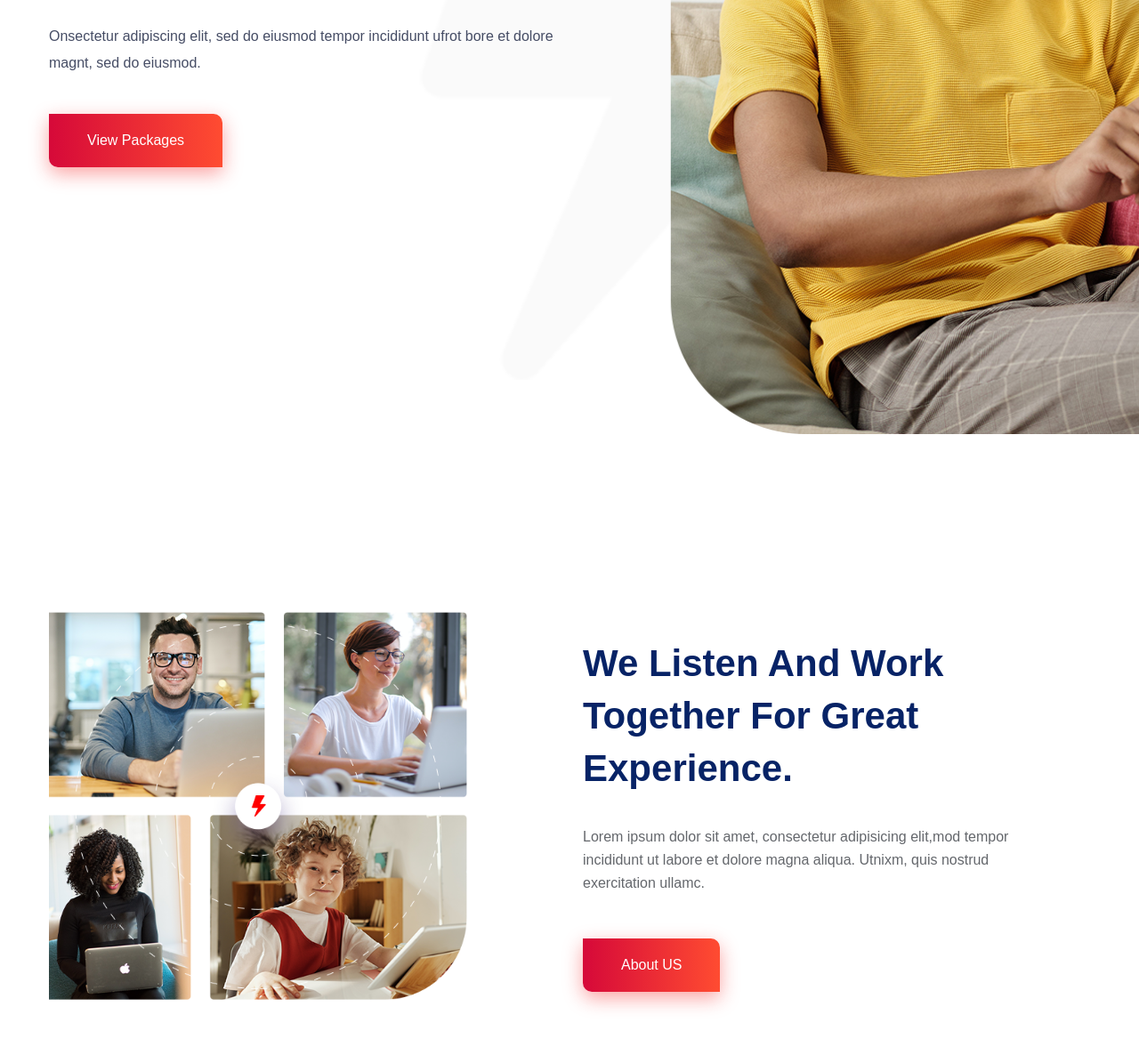
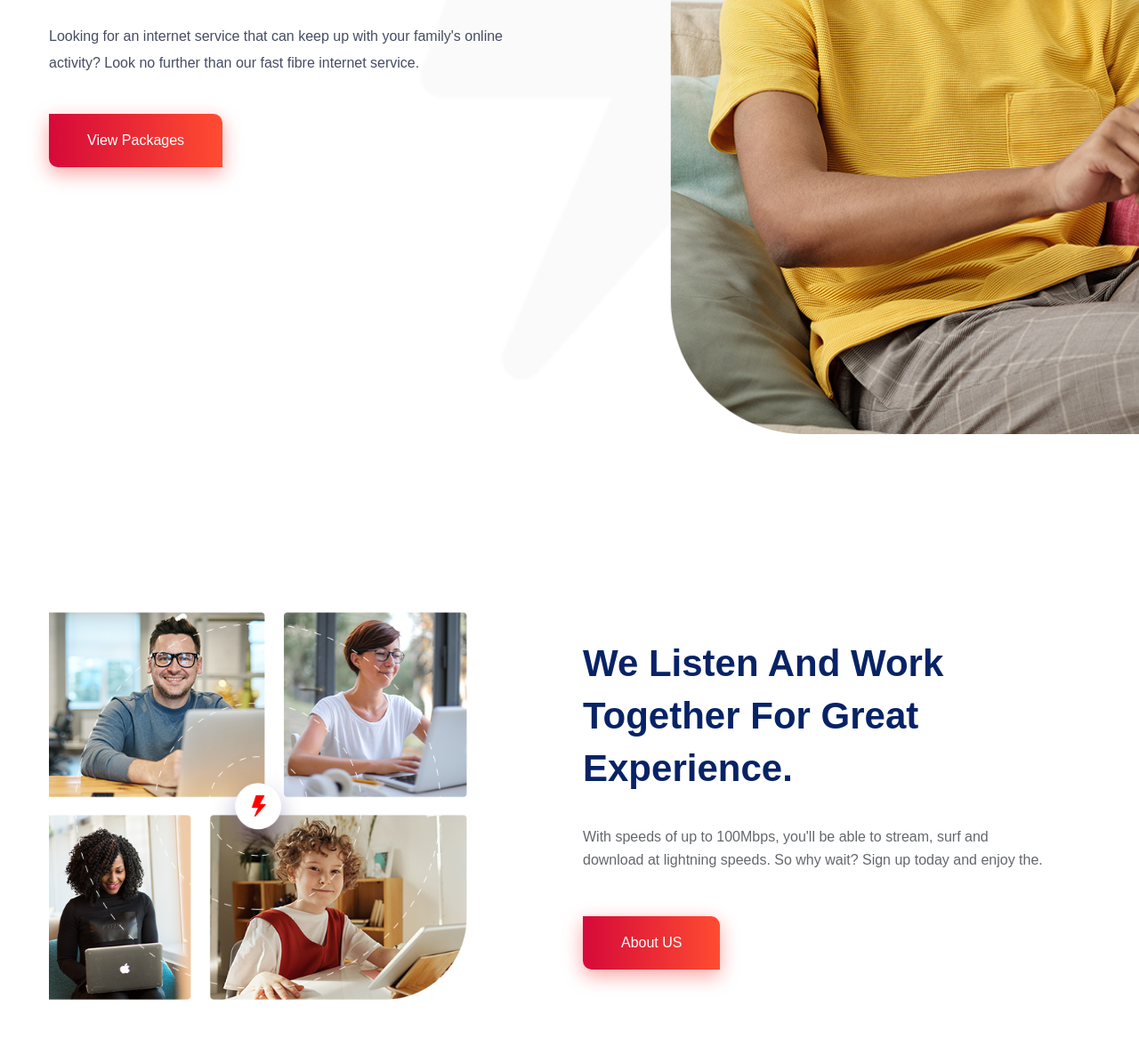
Before and after one commit to PMLS3/spez-fibre, a plain HTML site: page index.html in a window 1280 px wide. Shown: the part 545-1740 px from the top of the page at 89% size. Drawn offline with Linux system fonts and the light colour scheme; a web font is replaced by a local one.

Commit message:
updated spez

```diff
--- a/index.html
+++ b/index.html
@@ -123,7 +123,7 @@
                         <div class="col-xl-7 col-lg-6 col-md-8 col-sm-10">
                             <div class="hero__caption">
                                 <h1 data-animation="fadeInUp" data-delay=".4s">Dont't suffer the buffer, get super internet.</h1>
-                                <P data-animation="fadeInUp" data-delay=".6s" >Onsectetur adipiscing elit, sed do eiusmod tempor incididunt ufrot bore et dolore magnt, sed do eiusmod.</P>
+                                <P data-animation="fadeInUp" data-delay=".6s" >Looking for an internet service that can keep up with your family's online activity? Look no further than our fast fibre internet service.</P>
                                 <!-- Hero-btn -->
                                 <div class="hero__btn">
                                     <a href="package.html" class="btn hero-btn mb-10"  data-animation="fadeInUp" data-delay=".8s">View Packages</a>
@@ -140,7 +140,7 @@
                         <div class="col-xl-7 col-lg-6 col-md-8 col-sm-10">
                             <div class="hero__caption">
                                 <h1 data-animation="fadeInUp" data-delay=".4s">Dont't suffer the buffer, get super internet.</h1>
-                                <P data-animation="fadeInUp" data-delay=".6s" >Onsectetur adipiscing elit, sed do eiusmod tempor incididunt ufrot bore et dolore magnt, sed do eiusmod.</P>
+                                <P data-animation="fadeInUp" data-delay=".6s" >Looking for an internet service that can keep up with your family's online activity? Look no further than our fast fibre internet service.</P>
                                 <!-- Hero-btn -->
                                 <div class="hero__btn">
                                     <a href="package.html" class="btn hero-btn mb-10"  data-animation="fadeInUp" data-delay=".8s">View Packages</a>
@@ -171,7 +171,7 @@
                             <h2>We listen and work  together for Great experience.</h2>
                             <!-- <p>Lorem ipsum dolor sit amet, consectetur adipisicing elit,mod tempor incididunt ut labore et dolore magna aliqua. Utnixm, quis nostrud exercitation ullamc.</p> -->
                         </div>
-                        <p>Lorem ipsum dolor sit amet, consectetur adipisicing elit,mod tempor incididunt ut labore et dolore magna aliqua. Utnixm, quis nostrud exercitation ullamc.</p>
+                        <p>With speeds of up to 100Mbps, you'll be able to stream, surf and download at lightning speeds. So why wait? Sign up today and enjoy the.</p>
                     </div>
                     <a href="about.html" class="btn">About US</a>
                 </div>
@@ -187,7 +187,7 @@
                     <!-- Section Tittle -->
                     <div class="section-tittle section-tittle2 mb-50">
                         <h2 class="mb-35">Mission is to bring all the power of every  business.</h2>
-                        <p>Lorem ipsum dolor sit amet, consectetur adipisicing elit,mod tempor incididunt ut labore et dolore magna aliqua. Utnixm, quis nostrud exercitation ullamc.</p>
+                        <p> Our fast fibre internet speed will make your life a whole lot easier. With our fast speed, you'll be able to get things done faster and more.</p>
                         <a href="#" class="btn  mt-30">View Packages</a>
                     </div>
                 </div>
```
Also changed, not shown: about.html (+1 -1 lines), features.html (+1 -1 lines).
